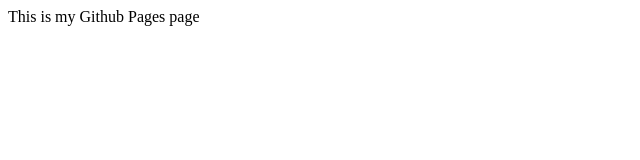
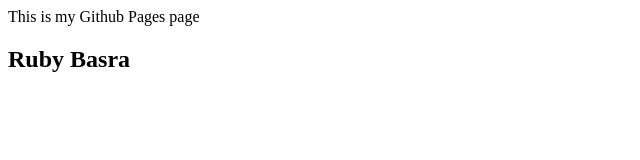
Before and after one commit to rubasra/DePaulWebDev, a plain HTML site: page index.html in a window 1280 px wide. Shown: the whole page, without its empty margins (0-640 px from the left). Drawn offline with Linux system fonts and the light colour scheme.

Commit message:
One more line
A new line was added with my name

```diff
--- a/index.html
+++ b/index.html
@@ -1,5 +1,6 @@
 <html>
 	<body
 		<h1> This is my Github Pages page </h1>
+		<h2> Ruby Basra </h2>
 	</body>
 </html>
```
